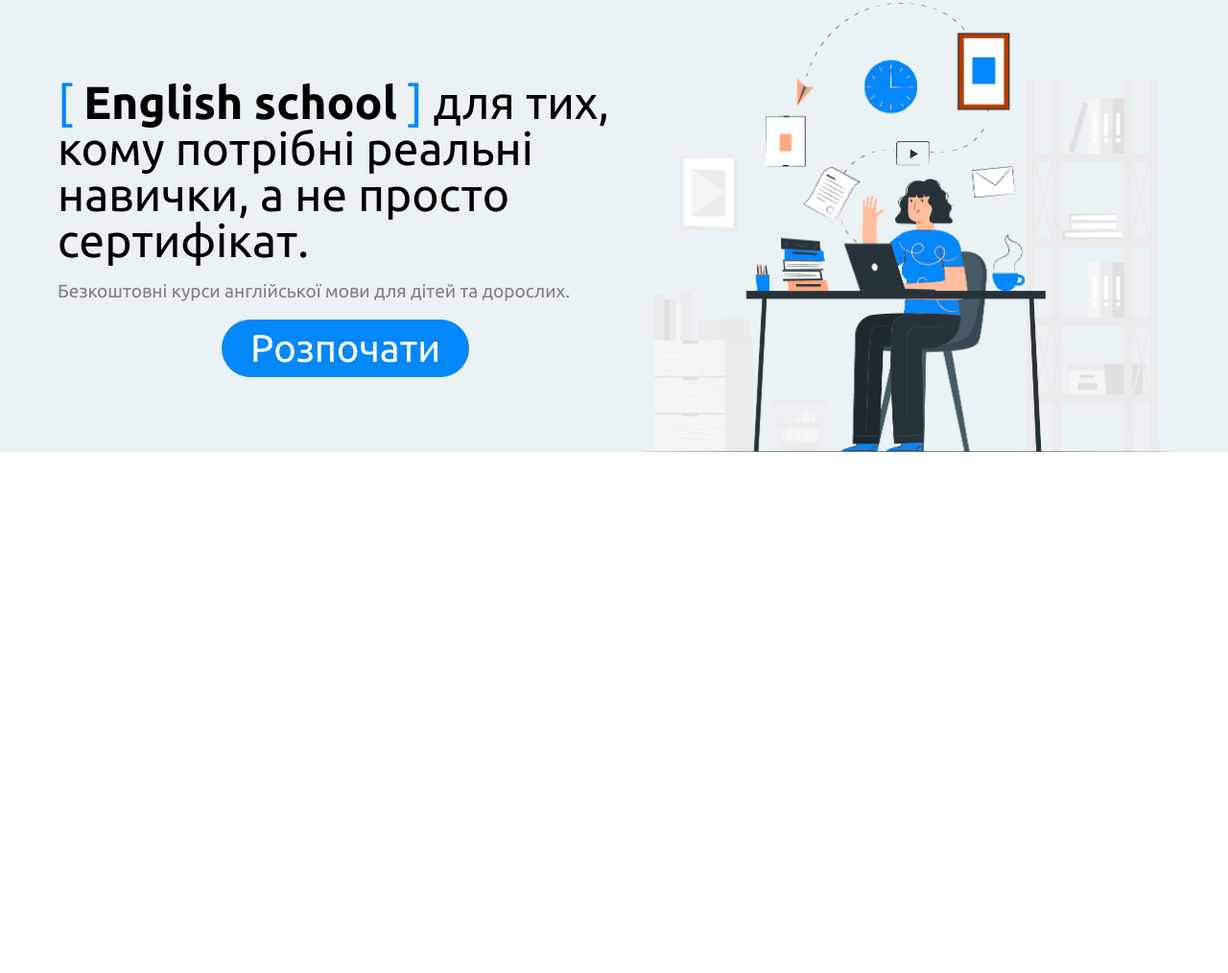
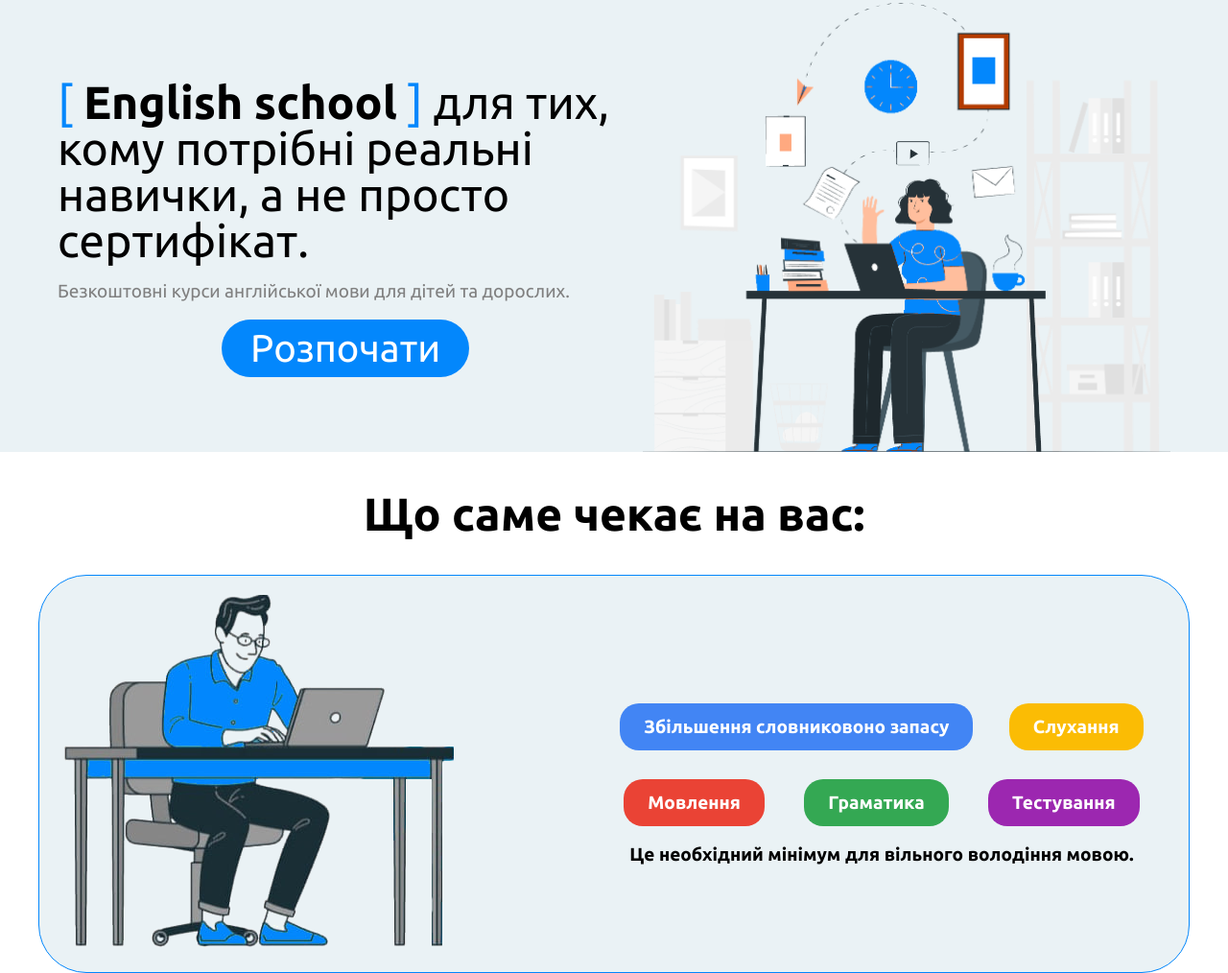
Before and after one commit to MalevychYurii/diplom, a plain HTML site: page src/index.html in a window 1280 px wide. Shown: the part 108-1122 px from the top of the page at 96% size. Before the commit the page ends 800 px from the top, so only its background shows below. Drawn offline with Linux system fonts and the light colour scheme.

Commit message:
add services section

```diff
--- a/src/css/style/style.scss
+++ b/src/css/style/style.scss
@@ -126,3 +126,85 @@ button {
         margin-left: 10px;
     }
 }
+
+.services {
+    border-radius: 10px;
+
+    &__container {
+      max-width: 1200px;
+      margin: 0 auto;
+      padding: 20px;
+      background-color: $lightGrayBackground;
+      border: 1px solid $blue;
+      border-radius: 50px;
+    }
+
+    &__title {
+      font-size: 48px;
+      text-align: center;
+      font-weight: 700;
+      padding: 40px 0;
+    }
+
+    &__content {
+      display: flex;
+      flex-wrap: wrap;
+      align-items: center;
+      justify-content: space-between;
+    }
+
+    &__image {
+      img {
+        max-width: 100%;
+        height: auto;
+        border-radius: 10px;
+      }
+    }
+
+    &__description {
+      max-width: 600px;
+    }
+
+    &__tags {
+      display: flex;
+      flex-wrap: wrap;
+      justify-content: space-evenly;
+      gap: 10px;
+      margin-bottom: 20px;
+    }
+
+    &__tag {
+      padding: 15px 25px;
+      margin-top: 20px;
+      border-radius: 20px;
+      color: $white;
+      font-size: 19px;
+      font-weight: bold;
+
+      &--blue {
+        background-color: #4285f4;
+      }
+
+      &--orange {
+        background-color: #fbbc04;
+      }
+
+      &--red {
+        background-color: #ea4335;
+      }
+
+      &--green {
+        background-color: #34a853;
+      }
+
+      &--purple {
+        background-color: #9c27b0;
+      }
+    }
+
+    &__note {
+      font-size: 19px;
+      font-weight: 700;
+      text-align: center;
+    }
+  }
--- a/src/index.html
+++ b/src/index.html
@@ -62,6 +62,39 @@
           </div>
         </div>
       </section>
+      <section class="services">
+        <h2 class="services__title">Що саме чекає на вас:</h2>
+        <div class="services__container">
+          <div class="services__content">
+            <div class="services__image">
+              <img
+                src="./img/services/servicesHero.png"
+                alt="Иллюстрация программиста за компьютером"
+              />
+            </div>
+            <div class="services__description">
+              <div class="services__tags">
+                <span class="services__tag services__tag--blue">
+                  Збільшення словниковоно запасу
+                </span>
+                <span class="services__tag services__tag--orange">
+                  Слухання
+                </span>
+                <span class="services__tag services__tag--red">Мовлення</span>
+                <span class="services__tag services__tag--green">
+                  Граматика
+                </span>
+                <span class="services__tag services__tag--purple">
+                  Тестування
+                </span>
+              </div>
+              <p class="services__note">
+                Це необхідний мінімум для вільного володіння мовою.
+              </p>
+            </div>
+          </div>
+        </div>
+      </section>
     </main>
   </body>
 </html>
```
Also changed, not shown: src/css/style/style.css, src/img/services/servicesHero.png (added), 1 other file.
